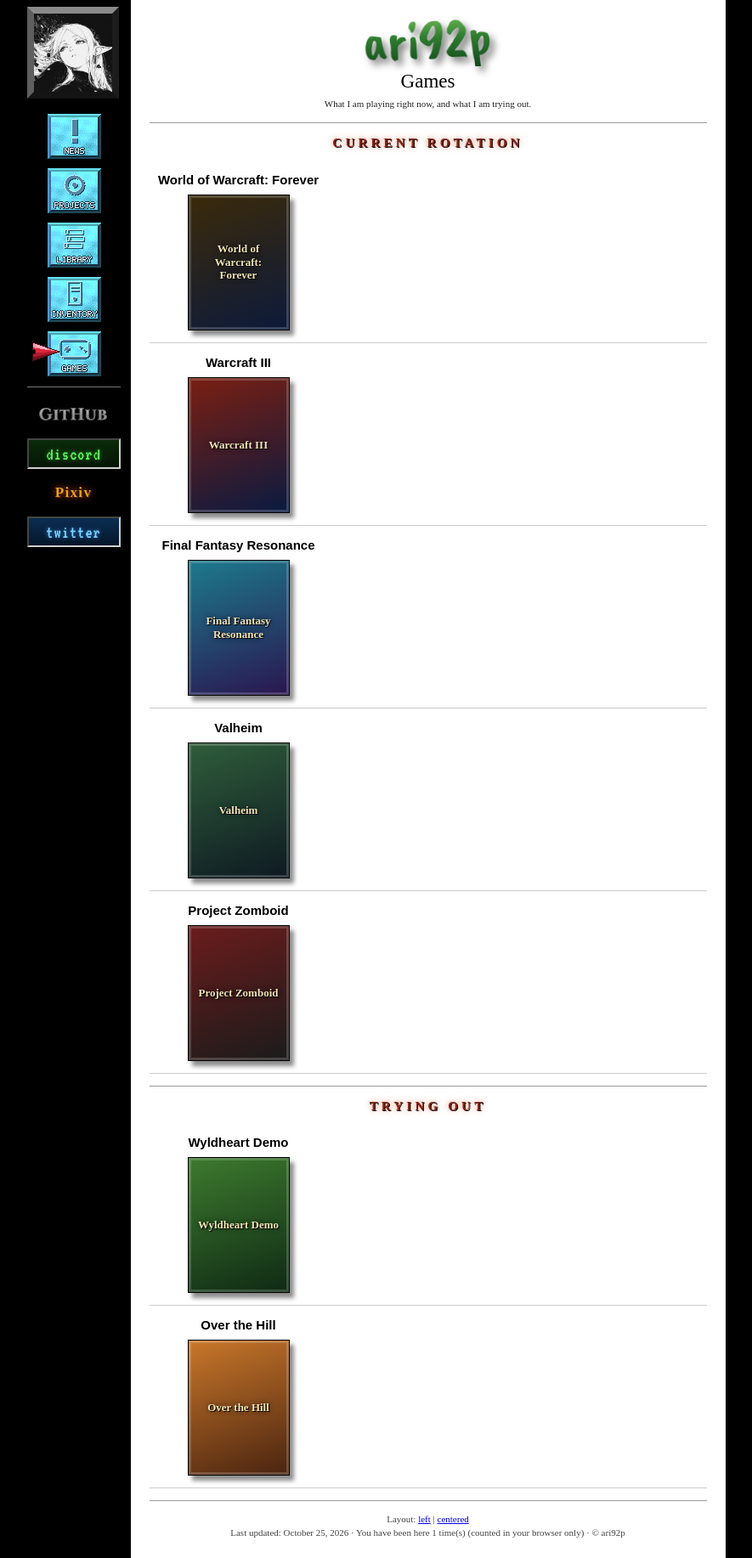
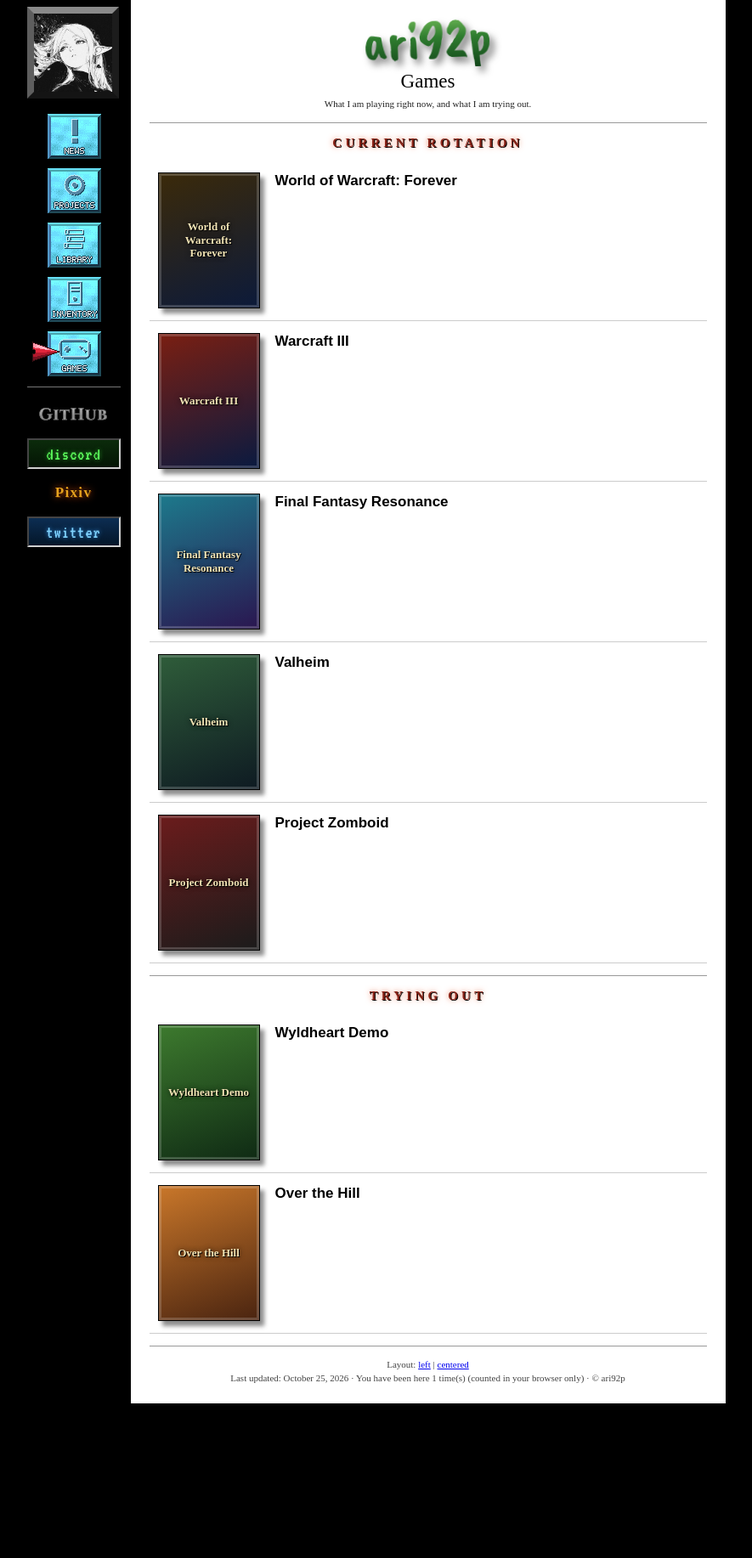
Before and after one commit to ari92p/ari92p.github.io, a Jekyll site: the page built from pages/games.html, in a window 1280 px wide. Shown: the whole page at 85% size, without its empty margins (129-1014 px from the left). Built offline with Jekyll 4.4.1, drawn with Linux system fonts in a browser that asks for light colours; some web fonts are replaced; after the commit the page ends 1652 px from its top, so only the background shows below that.

Commit message:
Put the game title and text on the right of the cover
Co-Authored-By: Claude Sonnet 5.5 <noreply@anthropic.com>

```diff
--- a/_includes/game-rows.html
+++ b/_includes/game-rows.html
@@ -2,10 +2,11 @@
 {% for g in include.items %}
 <tr>
 <td class="gm-l">
-{% if g.link %}<a class="mk-t gm-name" href="{{ g.link }}"><b>{{ g.title }}</b></a>{% else %}<b class="gm-name">{{ g.title }}</b>{% endif %}
 {% if g.image %}<img class="gm-box" src="{{ g.image }}" width="120" height="160" alt="{{ g.title }}">{% else %}<div class="gm-box gm-cover" style="background:linear-gradient(160deg,{{ g.c1 | default: '#2b3a55' }},{{ g.c2 | default: '#0d1220' }})" aria-hidden="true"><span>{{ g.title }}</span></div>{% endif %}
 </td>
-<td class="mk-txt">{{ g.content | markdownify }}</td>
+<td class="mk-txt">
+{% if g.link %}<a class="mk-t gm-name" href="{{ g.link }}"><b>{{ g.title }}</b></a>{% else %}<b class="gm-name">{{ g.title }}</b>{% endif %}
+{{ g.content | markdownify }}</td>
 </tr>
 {% endfor %}
 </table>
--- a/static/css/style.css
+++ b/static/css/style.css
@@ -255,8 +255,8 @@ a[href^="http"],a[href^="//"]{cursor:var(--cursor-link,pointer)}
 .post pre{overflow-x:auto;background:#eee;padding:6px 8px;margin:8px 0;font:13px ui-monospace,Menlo,monospace}
 .post pre code{background:none;padding:0}
 .gm td{padding:14px 8px}
-.gm-l{width:210px;text-align:center}
-.gm-name{display:block;margin:0 0 8px;font:700 15px/1.2 Arial,sans-serif}
+.gm-l{width:140px;text-align:center}
+.gm-name{display:block;margin:0 0 6px;font:700 17px/1.2 Arial,sans-serif}
 .gm-box{display:block;margin:0 auto;width:120px;height:160px;border:1px solid #000;box-shadow:5px 6px 5px rgba(0,0,0,.45)}
 .gm-cover{display:flex;align-items:center;justify-content:center;padding:8px;box-sizing:border-box;box-shadow:inset 0 0 0 3px rgba(255,255,255,.18),5px 6px 5px rgba(0,0,0,.45)}
 .gm-cover span{font:700 13px/1.2 "Cinzel Decorative","Times New Roman",serif;color:#f1e3b4;text-align:center;text-shadow:1px 1px 0 #000,0 0 6px rgba(0,0,0,.7)}
```
